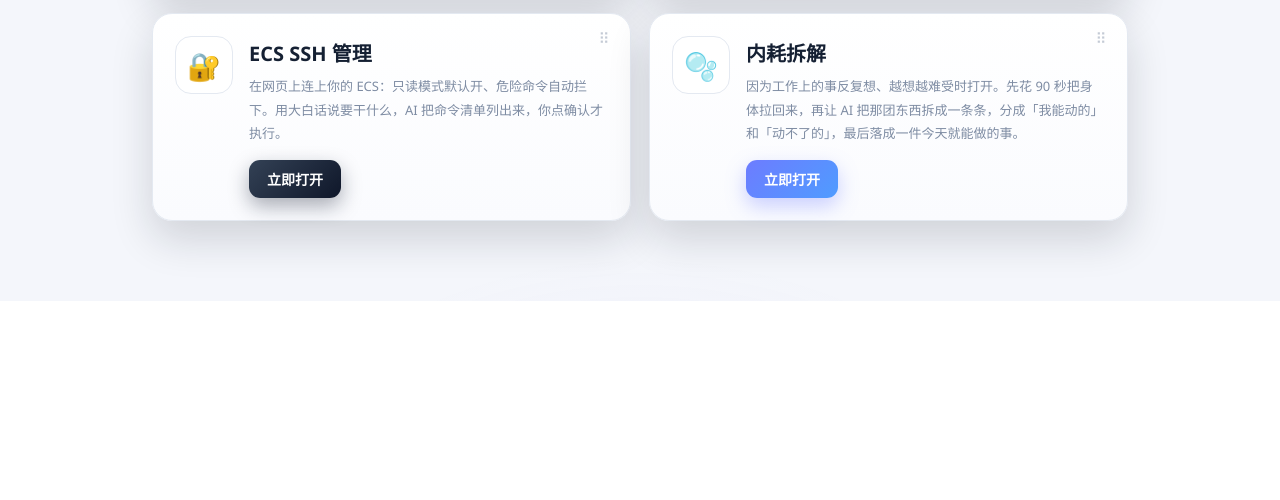
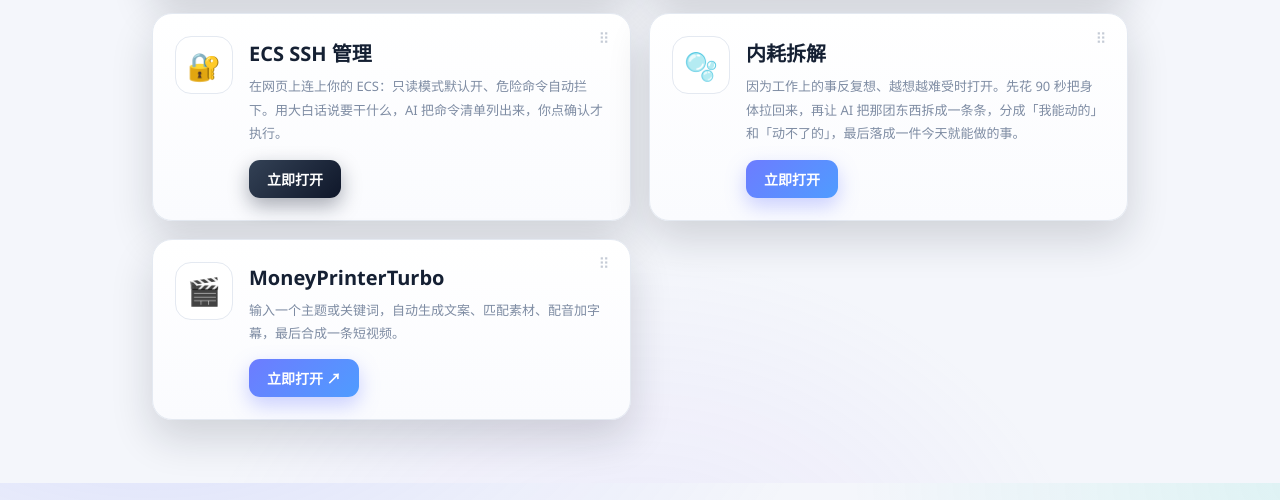
Before and after one commit to we2012wuhan/newpro, a Python web app: template templates/home.html in a window 1280 px wide. Shown: the part 1917-2417 px from the top of the page. Before the commit the page ends 2218 px from the top, so only its background shows below. Run offline with Jinja, Linux system fonts and the light colour scheme; the template is opened without the code that fills it, so the values that code supplies are empty.

Commit message:
添加文案视频制作工具

```diff
--- a/templates/home.html
+++ b/templates/home.html
@@ -86,6 +86,7 @@ h2.sec{font-size:15px;color:var(--c-b8c4da);letter-spacing:3px;margin:0 0 14px;f
 .t-wi .go{background:linear-gradient(135deg,#ffb454,#f59e0b);box-shadow:0 8px 20px rgba(255,180,84,.32)}
 .tool.t-ssh:hover{border-color:rgba(56,189,248,.5);box-shadow:0 24px 52px rgba(14,116,144,.28)}
 .tool.t-rm:hover{border-color:rgba(185,166,240,.6);box-shadow:0 24px 52px rgba(124,107,176,.28)}
+.tool.t-mpt:hover{border-color:rgba(248,113,113,.6);box-shadow:0 24px 52px rgba(220,80,80,.28)}
 .t-ssh .go{background:linear-gradient(135deg,#334155,#0f172a);box-shadow:0 8px 20px rgba(15,23,42,.35)}
 .search-col{display:flex;flex-direction:column;align-items:stretch;gap:7px;flex:1;max-width:480px;min-width:260px;margin-left:auto}
 .search-box{position:relative;width:100%}
@@ -342,6 +343,14 @@ body.is-dragging .tool:not(.dragging){transition:none}
         <span class="go">立即打开</span>
       </div>
     </a>
+    <a class="tool t-mpt" href="http://123.57.222.118:8501/" target="_blank" rel="noopener noreferrer">
+      <div class="t-icon">🎬</div>
+      <div class="t-info">
+        <h3>MoneyPrinterTurbo</h3>
+        <p class="desc">输入一个主题或关键词，自动生成文案、匹配素材、配音加字幕，最后合成一条短视频。</p>
+        <span class="go">立即打开 ↗</span>
+      </div>
+    </a>
   </div>
 <script>
 (function(){
```
